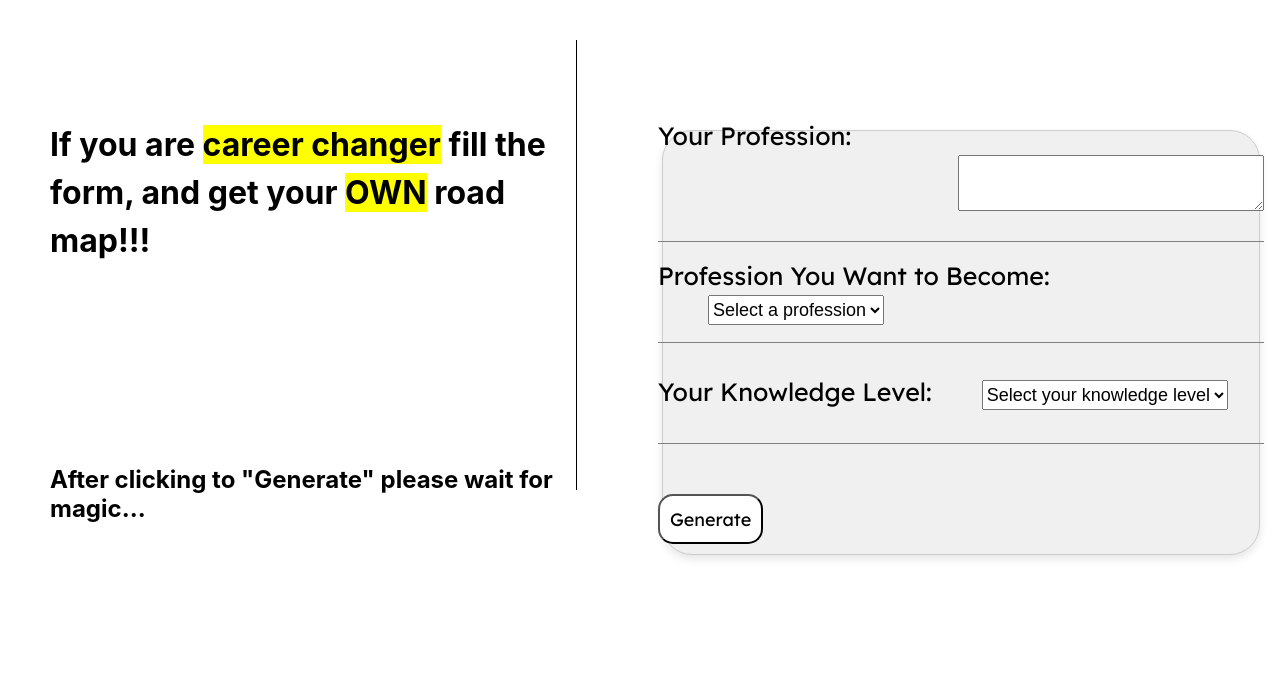
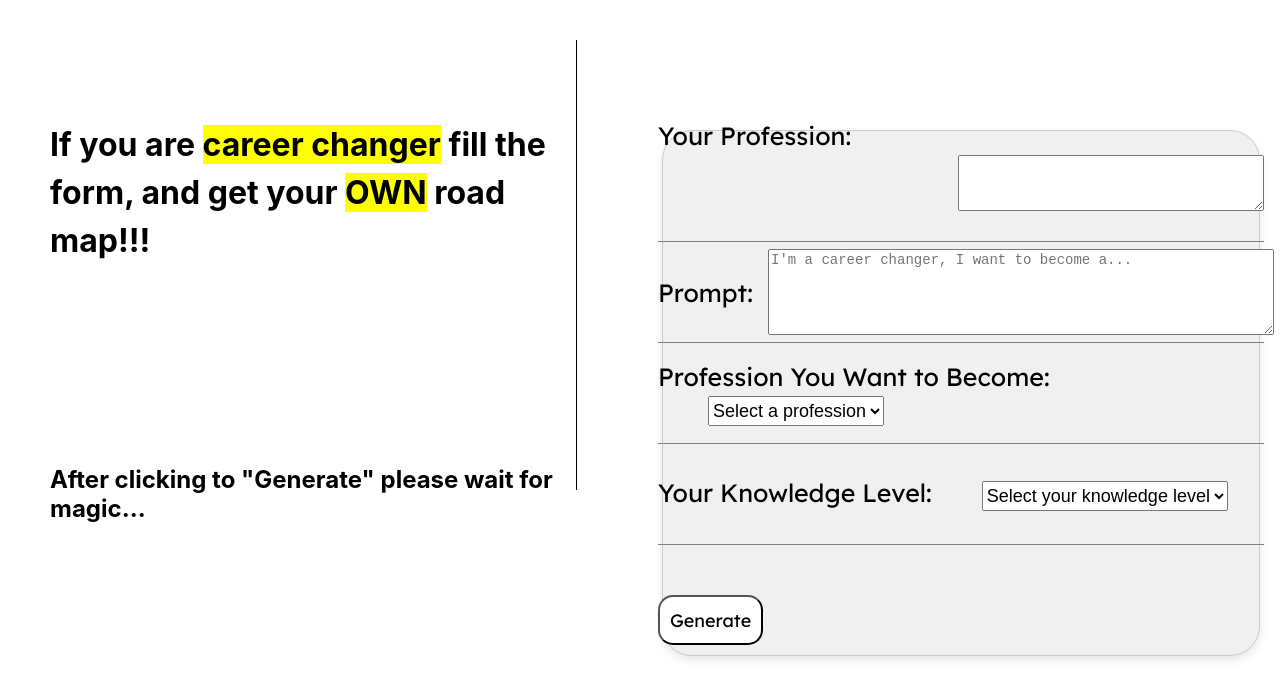
Before and after one commit to VahanK03/skill-tree-generator, a React (Create React App) app: page / in a window 1280 px wide. Shown: the top 698 px of the page. Built offline with nearby package versions, Linux system fonts and the light colour scheme; a web font is replaced by a local one.

Commit message:
added prompt field

```diff
--- a/src/chat-logic/chat.css
+++ b/src/chat-logic/chat.css
@@ -57,6 +57,21 @@ select option:hover{
     background-color: yellow;
 }
 
+.prompt-label{
+    display: flex;
+    justify-content: center;
+    align-items: center;
+    flex-direction: row;
+}
+
+.prompt-input{
+    width: 500px;
+    height: 80px;
+    font-size: 14px;
+    left: 60%;
+    position: absolute;
+}
+
 .submit-button{
     width: max-content;
     height: 50px;
--- a/src/chat-logic/chat.jsx
+++ b/src/chat-logic/chat.jsx
@@ -11,6 +11,7 @@ const ChatInterface = () => {
   const [messages, setMessages] = useState([]);
   const [isLoading, setIsLoading] = useState(false);
   const [studyPlan, setStudyPlan] = useState(null); // State to store the study plan
+  const [prompt, setPrompt] = useState("");
 
   // Initialize OpenAI client
   const openai = new OpenAI({
@@ -88,6 +89,17 @@ const ChatInterface = () => {
           </label>
         </div>
         <div>
+          <label className="prompt-label">
+            <span className="prompt">Prompt:</span>
+            <textarea
+            value={prompt}
+            onChange={(e) => setPrompt(e.target.value)}
+              placeholder="I'm a career changer, I want to become a..."
+              className="prompt-input"
+            />
+          </label>
+        </div>
+        <div>
           <label>
             <span className="future-profession">Profession You Want to Become:</span>
             <select
```
